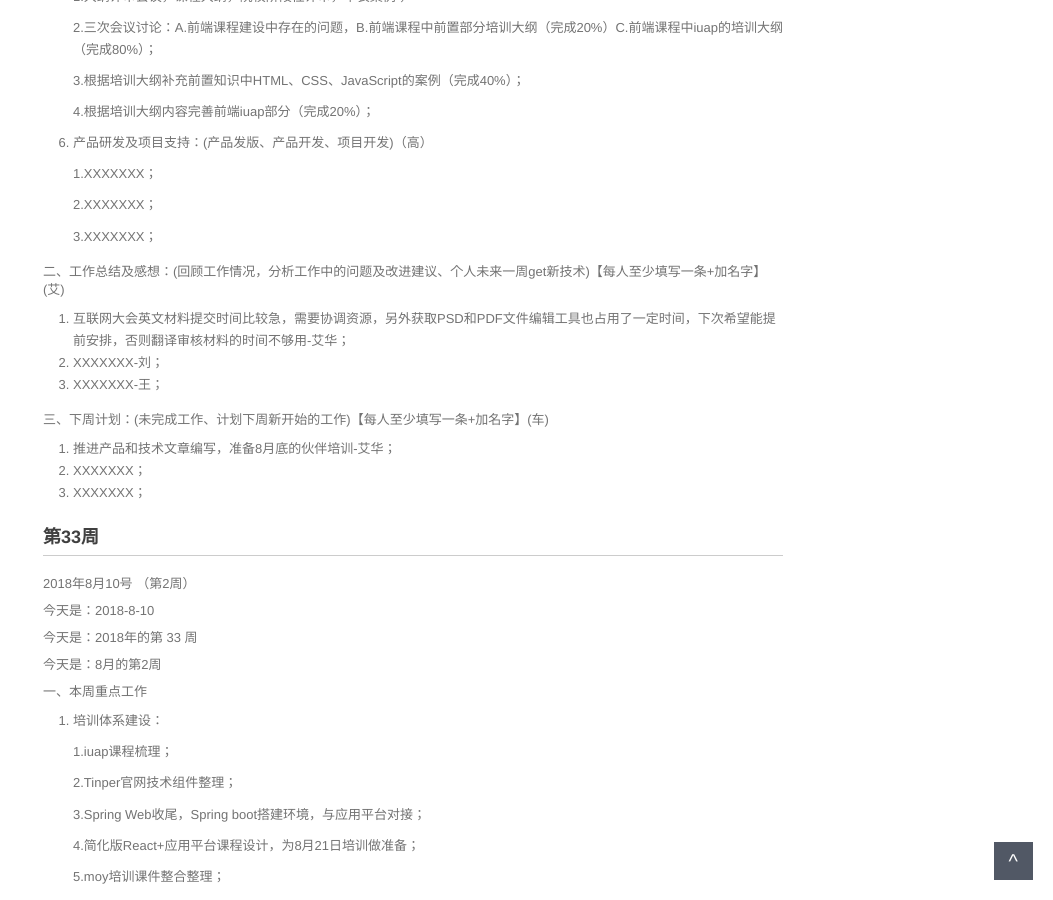
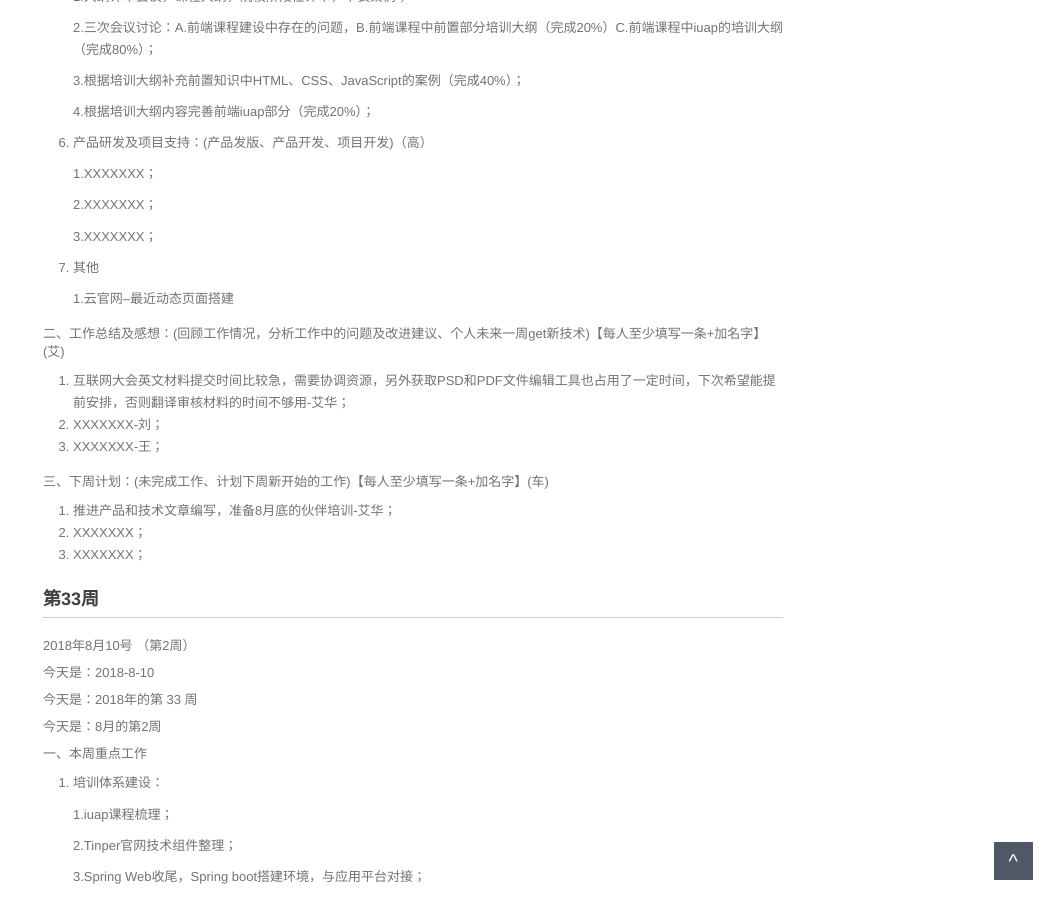
Before and after one commit to walllFlower/blog, a Jekyll site: the page built from _posts/2018-07-17-day_report_cxz.md, in a window 1280 px wide and 900 px high, scrolled down 1090 px. Shown: the whole window, without its empty margins (227-1280 px from the left). Built offline with Jekyll 4.4.1, drawn with Linux system fonts in a browser that asks for light colours; comment, search, counter and statistics services are not loaded.

Commit message:
Update 2018-07-17-day_report_cxz.md

```diff
--- a/_posts/2018-07-17-day_report_cxz.md
+++ b/_posts/2018-07-17-day_report_cxz.md
@@ -72,6 +72,10 @@ categories: 技术运营工作周报
     2.XXXXXXX；
 
     3.XXXXXXX；
+
+7. 其他
+
+    1.云官网--最近动态页面搭建
 
 二、工作总结及感想：(回顾工作情况，分析工作中的问题及改进建议、个人未来一周get新技术)【每人至少填写一条+加名字】(艾)
 
```
